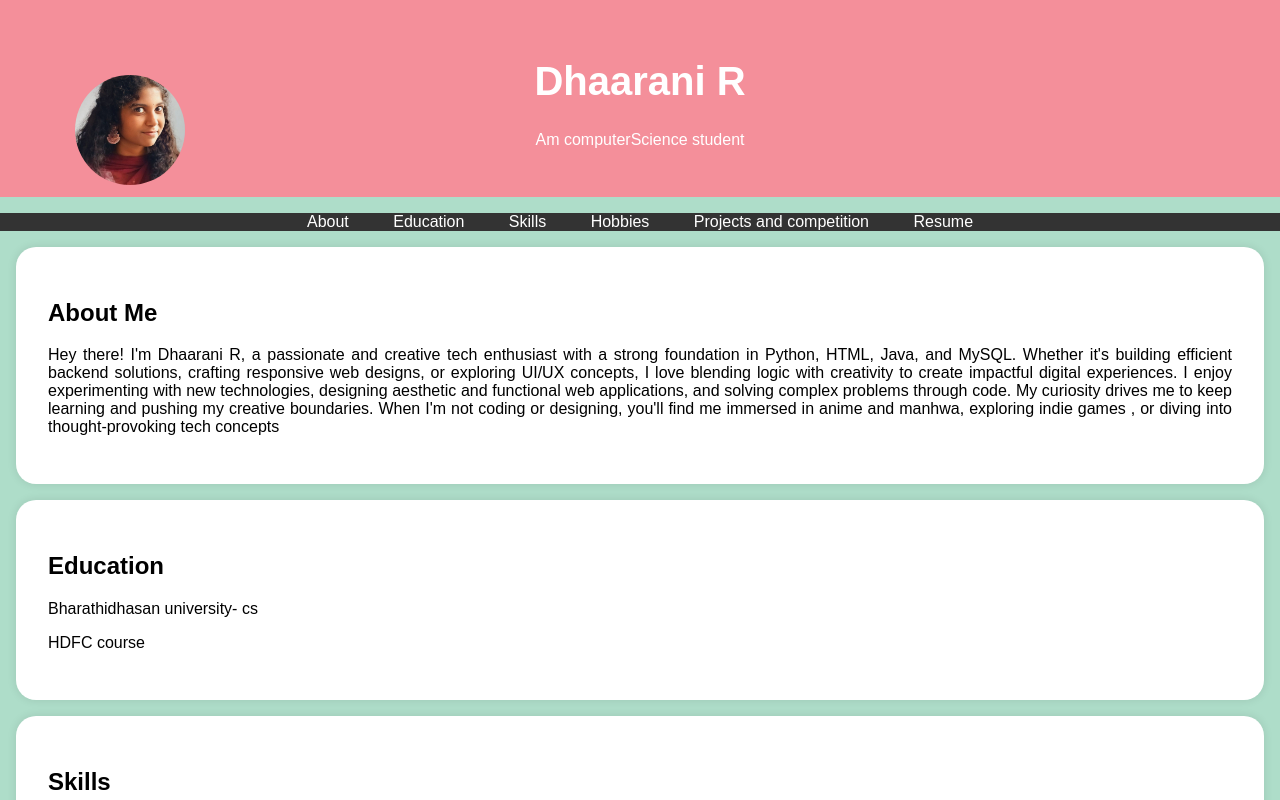
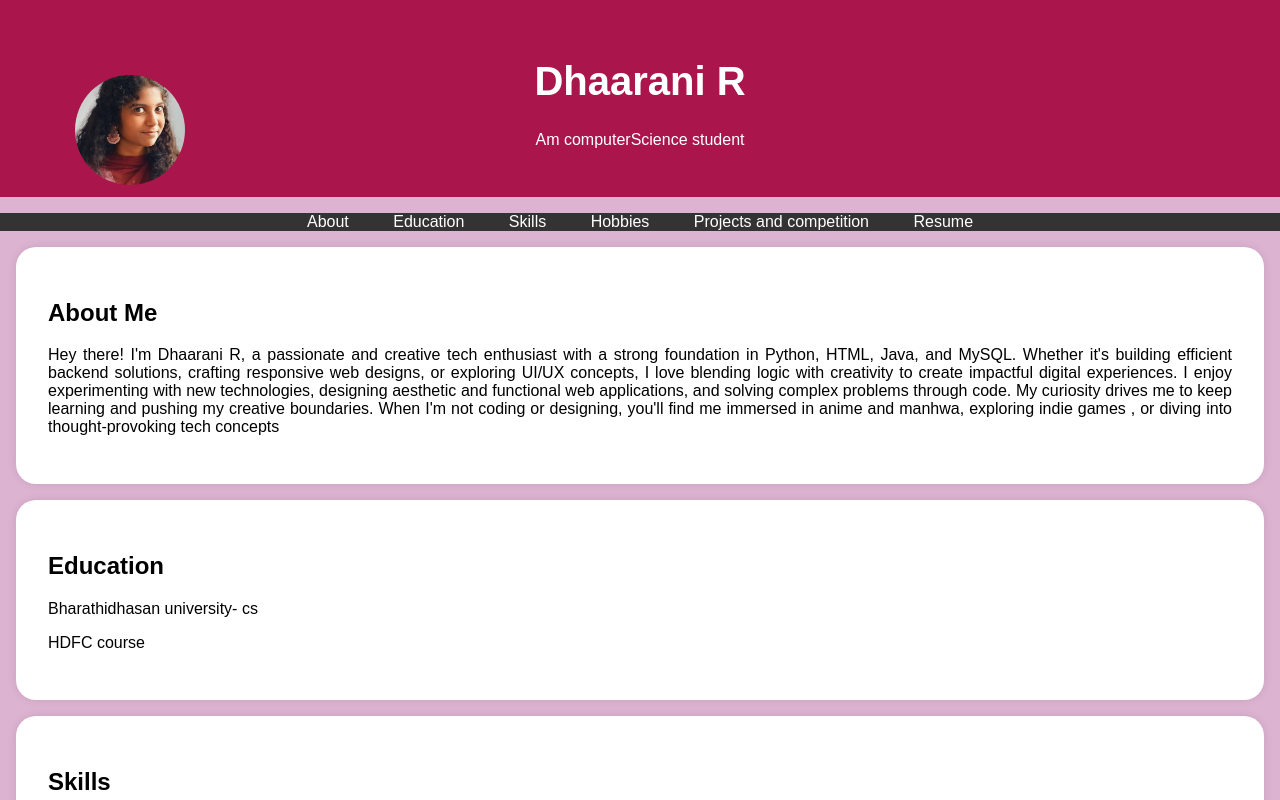
Before and after one commit to Dhaarani-R/Portfolio-, a plain HTML site: page index.html in a window 1280 px wide. Shown: the top 800 px of the page. Drawn offline with Linux system fonts and the light colour scheme.

Commit message:
Update index.html

```diff
--- a/index.html
+++ b/index.html
@@ -7,11 +7,11 @@
             font-family: Arial, sans-serif;
             margin: 0;
             padding: 0;
-            background-color: #AEDDC9;
+            background-color: #ddb3d2;
         }
 
         header {
-            background-color: #F48F9A;
+            background-color: #aa154c;
             color: #fff;
             text-align: center;
             padding: 2rem 0;
```
